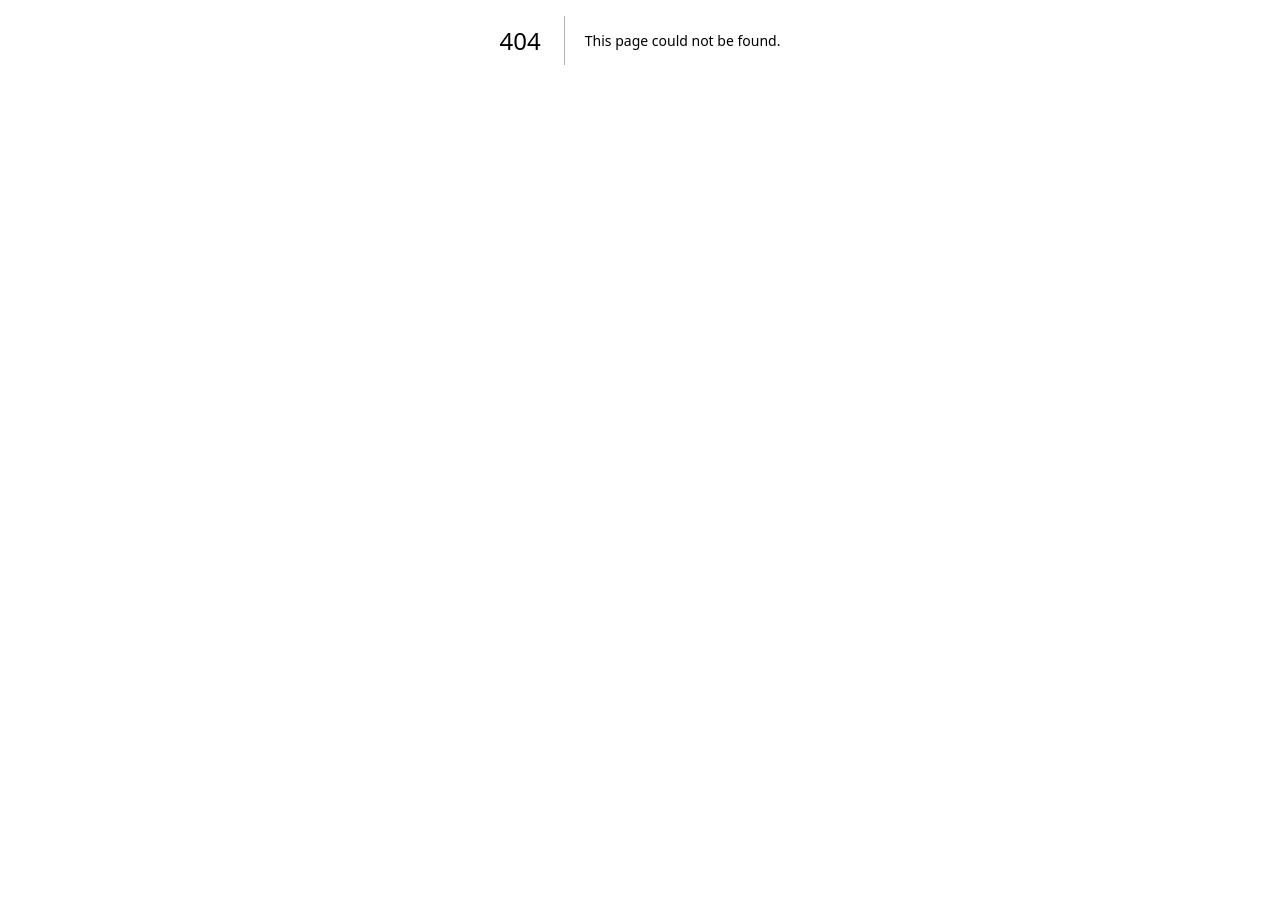
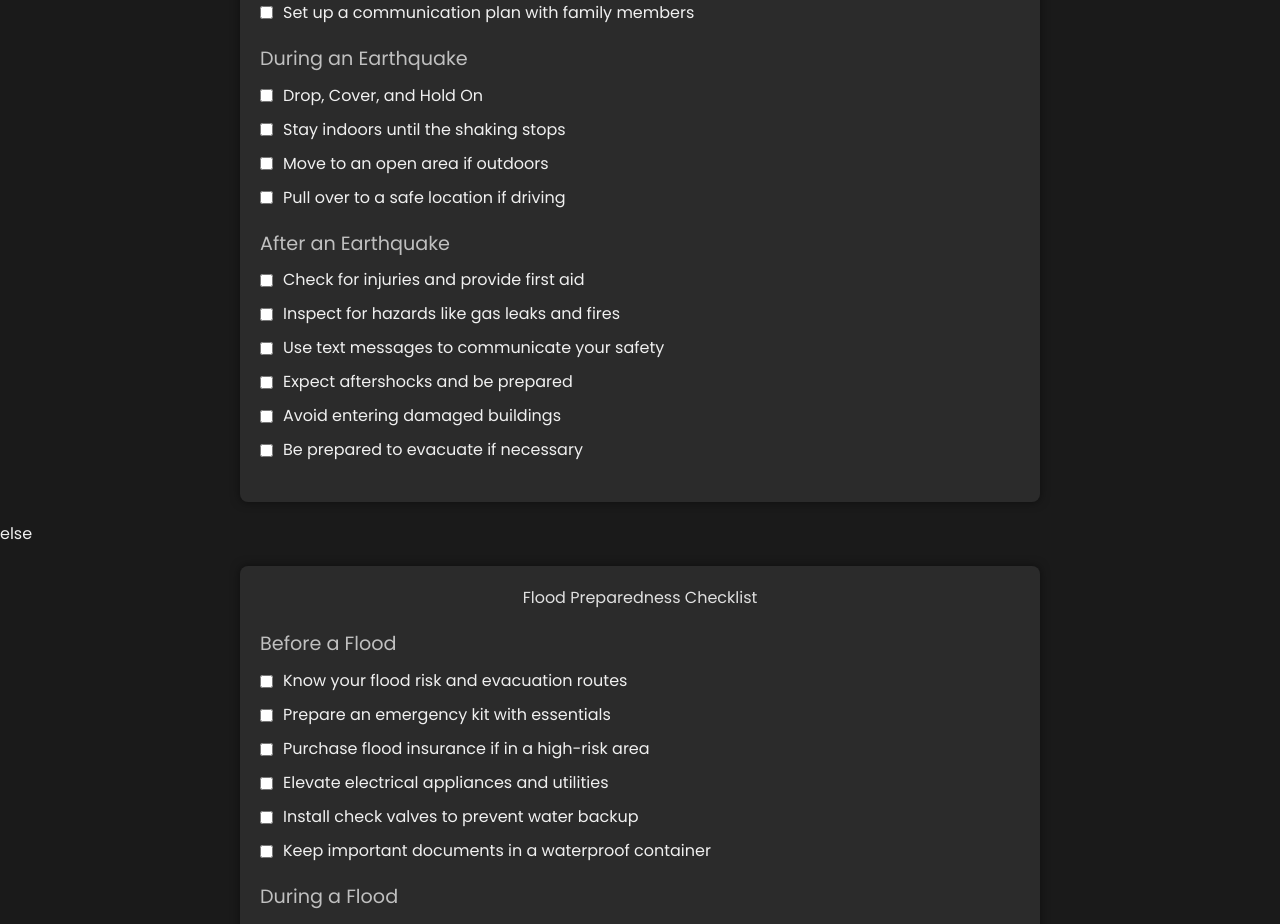
Before and after one commit to manan025/alert-sphere, a Next.js app: page /checklist in a window 1280 px wide. Before the commit this address had no page. Shown: the part 360-1284 px from the top of the page. Before the commit the page ends 800 px from the top, so only its background shows below. Built offline with nearby package versions, Linux system fonts and the light colour scheme.

Commit message:
hogya merge?

```diff
--- /dev/null
+++ b/src/app/checklist/page.js
@@ -0,0 +1,19 @@
+import React from 'react';
+import Earthquake from "@/components/disasters/Earthquake";
+import Flood from "@/components/disasters/Flood";
+
+const Page = (props) => {
+    const {disaster} = props
+    return (
+        <div>
+            <h1>Checklist</h1>
+            if (disaster == "earthquake") {
+            <Earthquake />
+            } else {
+            <Flood />
+        }
+        </div>
+    );
+};
+
+export default Page;
--- a/src/app/layout.js
+++ b/src/app/layout.js
@@ -11,8 +11,8 @@ const poppins = Poppins({
 const inter = Inter({ subsets: ["latin"] });
 
 export const metadata = {
-  title: "Create Next App",
-  description: "Generated by create next app",
+  title: "Alert Sphere",
+  description: "App",
 };
 
 export default function RootLayout({ children }) {
--- /dev/null
+++ b/src/app/mail.js
@@ -0,0 +1,43 @@
+import nodemailer from 'nodemailer';
+
+const SMTP_SERVER_HOST = process.env.SMTP_SERVER_HOST;
+const SMTP_SERVER_USERNAME = process.env.SMTP_SERVER_USERNAME;
+const SMTP_SERVER_PASSWORD = process.env.SMTP_SERVER_PASSWORD;
+
+
+const transporter = nodemailer.createTransport({
+    service: 'gmail',
+    host: SMTP_SERVER_HOST,
+    port: 587,
+    secure: true,
+    auth: {
+        user: SMTP_SERVER_USERNAME,
+        pass: SMTP_SERVER_PASSWORD,
+    },
+});
+
+
+export async function sendMail({
+                                   email,
+                                   sendTo,
+                                   subject,
+                                   text,
+                                   html,
+                               }) {
+    try {
+        const isVerified = await transporter.verify();
+    } catch (error) {
+        console.error('Something Went Wrong', SMTP_SERVER_USERNAME, SMTP_SERVER_PASSWORD, error);
+        return;
+    }
+    const info = await transporter.sendMail({
+        from: email,
+        to: sendTo || SITE_MAIL_RECIEVER,
+        subject: subject,
+        text: text,
+        html: html ? html : '',
+    });
+    console.log('Message Sent', info.messageId);
+    console.log('Mail sent to', SITE_MAIL_RECIEVER);
+    return info;
+}
--- /dev/null
+++ b/src/components/disasters/Earthquake.jsx
@@ -0,0 +1,70 @@
+"use client";
+import { React, useState } from 'react';
+import './checklist.css'; // Import the CSS file
+
+const EarthquakeChecklist = () => {
+    // State to manage checked items
+    const [checkedItems, setCheckedItems] = useState({});
+
+    // Toggle the checked state of an item
+    const handleCheck = (event) => {
+        setCheckedItems({
+            ...checkedItems,
+            [event.target.name]: event.target.checked,
+        });
+    };
+
+    // Page items grouped by sections
+    const checklist = {
+        'Before an Earthquake': [
+            'Develop a family emergency plan',
+            'Prepare an emergency kit with essentials',
+            'Secure heavy furniture and appliances',
+            'Know how to turn off gas, electricity, and water',
+            'Identify safe spots in your home and plan evacuation routes',
+            'Set up a communication plan with family members',
+        ],
+        'During an Earthquake': [
+            'Drop, Cover, and Hold On',
+            'Stay indoors until the shaking stops',
+            'Move to an open area if outdoors',
+            'Pull over to a safe location if driving',
+        ],
+        'After an Earthquake': [
+            'Check for injuries and provide first aid',
+            'Inspect for hazards like gas leaks and fires',
+            'Use text messages to communicate your safety',
+            'Expect aftershocks and be prepared',
+            'Avoid entering damaged buildings',
+            'Be prepared to evacuate if necessary',
+        ],
+    };
+
+    return (
+        <div className="checklist-container">
+            <h1>Earthquake Preparedness Checklist</h1>
+            {Object.keys(checklist).map((section) => (
+                <div key={section} className="section">
+                    <h2>{section}</h2>
+                    <ul>
+                        {checklist[section].map((item, index) => (
+                            <li key={index}>
+                                <label>
+                                    <input
+                                        type="checkbox"
+                                        name={`${section}-${index}`}
+                                        checked={checkedItems[`${section}-${index}`] || false}
+                                        onChange={handleCheck}
+                                    />
+                                    {item}
+                                </label>
+                            </li>
+                        ))}
+                    </ul>
+                </div>
+            ))}
+        </div>
+    );
+};
+
+export default EarthquakeChecklist;
--- /dev/null
+++ b/src/components/disasters/Flood.jsx
@@ -0,0 +1,71 @@
+"use client";
+import React, { useState } from 'react';
+import './checklist.css'; // Import the CSS file
+
+const FloodChecklist = () => {
+    // State to manage checked items
+    const [checkedItems, setCheckedItems] = useState({});
+
+    // Toggle the checked state of an item
+    const handleCheck = (event) => {
+        setCheckedItems({
+            ...checkedItems,
+            [event.target.name]: event.target.checked,
+        });
+    };
+
+    // Checklist items grouped by sections
+    const checklist = {
+        'Before a Flood': [
+            'Know your flood risk and evacuation routes',
+            'Prepare an emergency kit with essentials',
+            'Purchase flood insurance if in a high-risk area',
+            'Elevate electrical appliances and utilities',
+            'Install check valves to prevent water backup',
+            'Keep important documents in a waterproof container',
+        ],
+        'During a Flood': [
+            'Listen to emergency broadcasts and follow instructions',
+            'Move to higher ground or evacuate if advised',
+            'Avoid walking or driving through floodwaters',
+            'Turn off utilities if instructed',
+            'Move valuable items to higher levels',
+        ],
+        'After a Flood': [
+            'Avoid floodwaters due to contamination risks',
+            'Check for structural damage before entering buildings',
+            'Photograph damage for insurance claims',
+            'Clean and disinfect everything that got wet',
+            'Report downed power lines to authorities',
+            'Use generators outdoors only and away from windows',
+        ],
+    };
+
+    return (
+        <div className="checklist-container">
+            <h1>Flood Preparedness Checklist</h1>
+            {Object.keys(checklist).map((section) => (
+                <div key={section} className="section">
+                    <h2>{section}</h2>
+                    <ul>
+                        {checklist[section].map((item, index) => (
+                            <li key={index}>
+                                <label>
+                                    <input
+                                        type="checkbox"
+                                        name={`${section}-${index}`}
+                                        checked={checkedItems[`${section}-${index}`] || false}
+                                        onChange={handleCheck}
+                                    />
+                                    {item}
+                                </label>
+                            </li>
+                        ))}
+                    </ul>
+                </div>
+            ))}
+        </div>
+    );
+};
+
+export default FloodChecklist;
--- /dev/null
+++ b/src/components/disasters/checklist.css
@@ -0,0 +1,64 @@
+/* Dark Mode Styles */
+body {
+    background-color: #1a1a1a;
+    color: #f0f0f0;
+    font-family: Arial, sans-serif;
+    margin: 0;
+    padding: 0;
+}
+
+.checklist-container {
+    max-width: 800px;
+    margin: 20px auto;
+    padding: 20px;
+    background-color: #2b2b2b;
+    border-radius: 8px;
+    box-shadow: 0 0 10px rgba(0, 0, 0, 0.5);
+}
+
+h1 {
+    text-align: center;
+    color: #e0e0e0;
+    margin-bottom: 20px;
+}
+
+.section {
+    margin-bottom: 20px;
+}
+
+h2 {
+    color: #c0c0c0;
+    font-size: 1.2em;
+    margin-bottom: 10px;
+}
+
+ul {
+    list-style: none;
+    padding: 0;
+}
+
+li {
+    margin-bottom: 10px;
+    display: flex;
+    align-items: center;
+}
+
+label {
+    display: flex;
+    align-items: center;
+    font-size: 1em;
+}
+
+input[type="checkbox"] {
+    margin-right: 10px;
+    accent-color: #4caf50; /* Customize checkbox color */
+}
+
+label:hover {
+    color: #ffffff;
+}
+
+input:checked + label {
+    text-decoration: line-through;
+    color: #888;
+}
```
